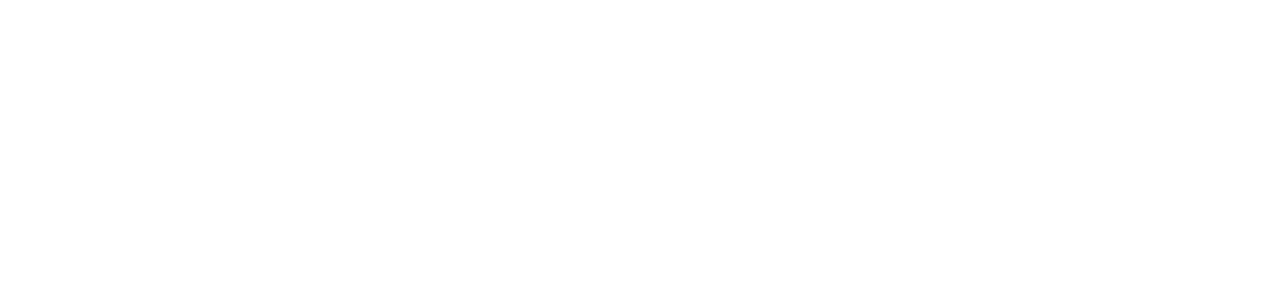
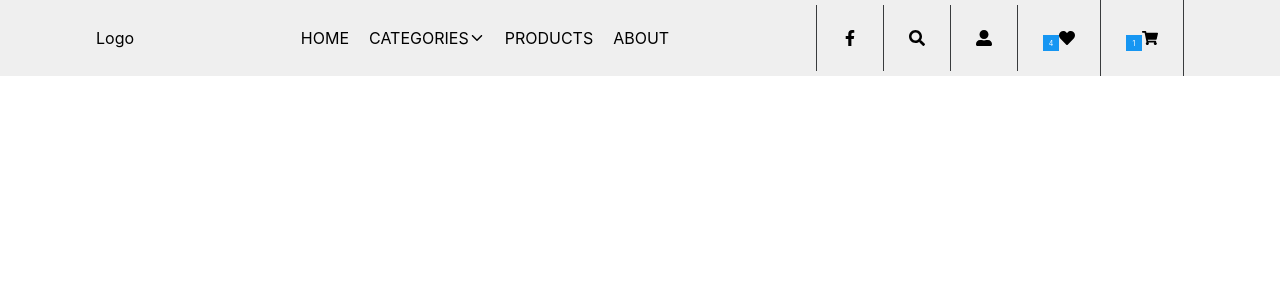
Before and after one commit to Kingscliq/next-store, a Next.js app: page /about in a window 1280 px wide. Shown: the top 300 px of the page. Built offline with nearby package versions, Linux system fonts and the light colour scheme.

Commit message:
completion of list Item component and navbar widget

```diff
--- /dev/null
+++ b/components/elements/badge/badge.module.css
@@ -0,0 +1,12 @@
+.badge {
+  height: 9px;
+  width: 9px;
+  background-color: var(--primary);
+  padding: 8px;
+  display: flex;
+  justify-content: center;
+  align-items: center;
+  color: var(--light);
+  font-size: 7px;
+  cursor: pointer;
+}
--- /dev/null
+++ b/components/elements/badge/index.js
@@ -0,0 +1,12 @@
+import React from 'react';
+import styles from './badge.module.css';
+
+const Badge = ({ className, label, onClick }) => {
+  return (
+    <div className={[styles.badge, `${className}`].join(' ')} onClick={onClick}>
+      {label}
+    </div>
+  );
+};
+
+export default Badge;
--- /dev/null
+++ b/components/elements/list-item/index.js
@@ -0,0 +1,47 @@
+import React from 'react';
+import Link from 'next/link';
+import listStyles from './list-item.module.css';
+import Badge from '../badge';
+
+const ListItem = ({
+  href,
+  linkText,
+  icon,
+  className,
+  onClick,
+  badgeLabel,
+  handleIconClick,
+}) => {
+  return (
+    <li
+      className={[listStyles.nav_links, `${className}`].join(' ')}
+      onClick={onClick}
+    >
+      {linkText && (
+        <div className={listStyles.link_text}>
+          <Link href={href}>
+            <a>{linkText}</a>
+          </Link>
+        </div>
+      )}
+      {icon && (
+        <Link href={href}>
+          <>
+            <div className={listStyles.link_icon_container}>
+              {badgeLabel && (
+                <div className={listStyles.link_badge}>
+                  <Badge label={badgeLabel} />
+                </div>
+              )}
+              <div className={listStyles.link_icon} onClick={handleIconClick}>
+                {icon}
+              </div>
+            </div>
+          </>
+        </Link>
+      )}
+    </li>
+  );
+};
+
+export default ListItem;
--- /dev/null
+++ b/components/elements/list-item/list-item.module.css
@@ -0,0 +1,39 @@
+.nav_links {
+  text-transform: uppercase;
+  display: flex;
+  align-items: center;
+  list-style-type: none;
+  transition: all 0.5s ease;
+}
+
+.nav_links:hover {
+  color: var(--primary);
+}
+
+.link_container {
+  display: flex;
+  justify-content: center;
+  align-items: center;
+}
+
+.link_icon {
+  display: flex;
+  justify-content: center;
+  align-items: center;
+}
+
+.link_icon_container {
+  position: relative;
+  display: flex;
+  justify-content: space-around;
+  align-items: center;
+}
+
+.link_text {
+  padding-left: 20px;
+}
+
+.link_badge {
+  align-self: end;
+  margin-top: 10px;
+}
--- /dev/null
+++ b/components/widgets/navbar/index.js
@@ -0,0 +1,61 @@
+import React from 'react';
+import navStyles from './navbar.module.css';
+import {
+  FaFacebookF,
+  FaHeart,
+  FaSearch,
+  FaShoppingCart,
+  FaUserAlt,
+} from 'react-icons/fa';
+import { IoIosArrowDown } from 'react-icons/io';
+import ListItem from '../../elements/list-item';
+
+const Navbar = () => {
+  return (
+    <section className={navStyles.navbar}>
+      <nav className={[navStyles.main_nav, 'container'].join(' ')}>
+        <div>Logo</div>
+        <div>
+          <ul className={navStyles.nav_group}>
+            <ListItem href="/" linkText="Home" />
+            <ListItem
+              href="/categories"
+              icon={<IoIosArrowDown />}
+              linkText="Categories"
+              handleIconClick={() => console.log("Icon Clicked")}
+            />
+            <ListItem href="/products" linkText="Products" />
+            <ListItem href="/about" linkText="About" />
+          </ul>
+        </div>
+        <div className={navStyles.socials}>
+          <div>
+            <ListItem icon={<FaFacebookF />} href="https://facebook.com" />
+          </div>
+          <div>
+            <ListItem icon={<FaSearch />} href="https://facebook.com" />
+          </div>
+          <div>
+            <ListItem icon={<FaUserAlt />} href="https://facebook.com" />
+          </div>
+          <div>
+            <ListItem
+              icon={<FaHeart />}
+              href="https://facebook.com"
+              badgeLabel="4"
+            />
+          </div>
+          <div>
+            <ListItem
+              icon={<FaShoppingCart />}
+              href="https://facebook.com"
+              badgeLabel="1"
+            />
+          </div>
+        </div>
+      </nav>
+    </section>
+  );
+};
+
+export default Navbar;
--- /dev/null
+++ b/components/widgets/navbar/navbar.module.css
@@ -0,0 +1,43 @@
+.navbar {
+  width: 100%;
+  height: auto;
+  background-color: var(--grey);
+  display: flex;
+  justify-content: center;
+  align-items: center;
+}
+
+.main_nav {
+  display: flex;
+  justify-content: space-between;
+  align-items: center;
+}
+.logo {
+}
+
+.nav_group {
+  display: flex;
+  list-style-type: none;
+}
+
+.nav_links {
+  text-transform: uppercase;
+  display: flex;
+  align-items: center;
+}
+
+.socials {
+  display: flex;
+  justify-content: center;
+  align-items: center;
+}
+.socials > div {
+  padding: 25px;
+  border-right: 1px solid var(--secondary);
+  height: 100%;
+  width: auto;
+}
+
+.socials > div:first-child {
+  border-left: 1px solid var(--secondary);
+}
--- a/package.json
+++ b/package.json
@@ -14,6 +14,7 @@
     "next": "12.0.4",
     "react": "17.0.2",
     "react-dom": "17.0.2",
+    "react-icons": "^4.3.1",
     "yup": "^0.32.11"
   },
   "devDependencies": {
--- a/pages/about.js
+++ b/pages/about.js
@@ -1,7 +1,15 @@
 import React from 'react';
+import { FaShoppingCart } from 'react-icons/fa';
+import { IoIosArrowDown } from 'react-icons/io';
+import ListItem from '../components/elements/list-item';
+import Navbar from '../components/widgets/navbar';
 
 const About = ({ text }) => {
-  return <div>{text}</div>;
+  return (
+    <div>
+      {/* <ListItem href="/about" icon={<FaShoppingCart />} badgeLabel="1" /> */}
+      <Navbar />
+    </div>
+  );
 };
-
 export default About;
--- a/styles/globals.css
+++ b/styles/globals.css
@@ -18,5 +18,14 @@
 }
 
 :root {
-  --primary: #fff;
+  --primary: #1696f2;
+  --secondary: #393b3d;
+  --grey: #efefef;
+  --dark: #000000;
+  --light: #ffffff;
 }
+
+.container {
+  width: 85%;
+  margin: auto;
+}
```
Also changed, not shown: pages/index.js (+4 -43 lines), 1 other file (tests, documents, lock files or other folders).
